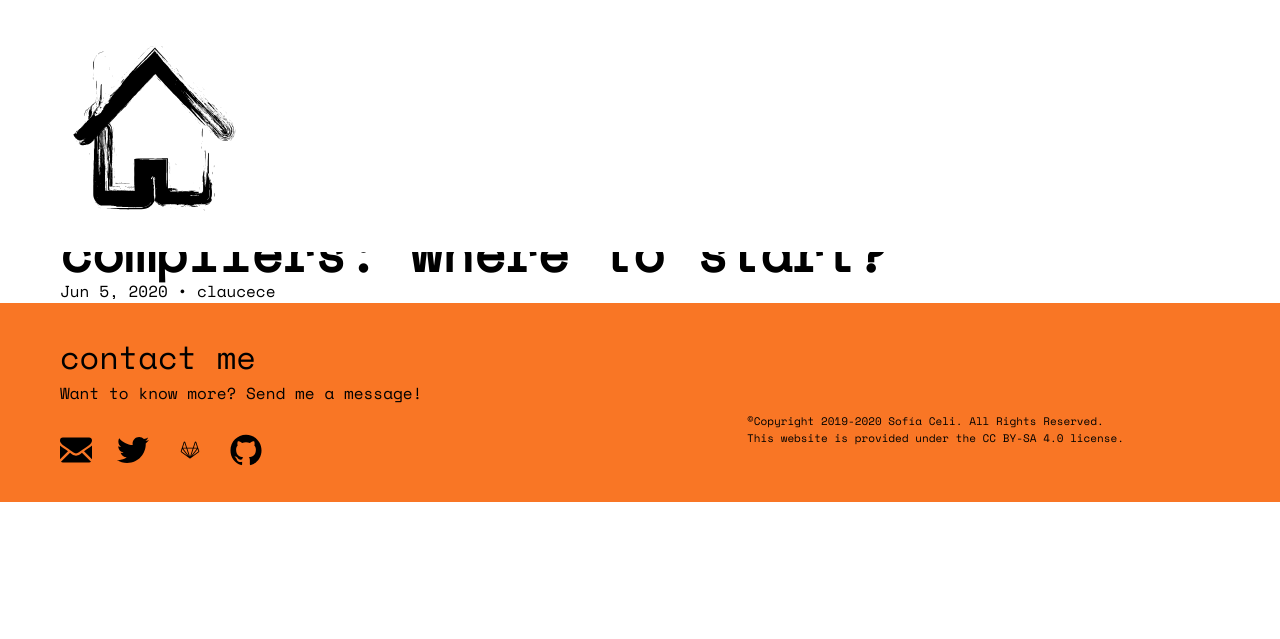
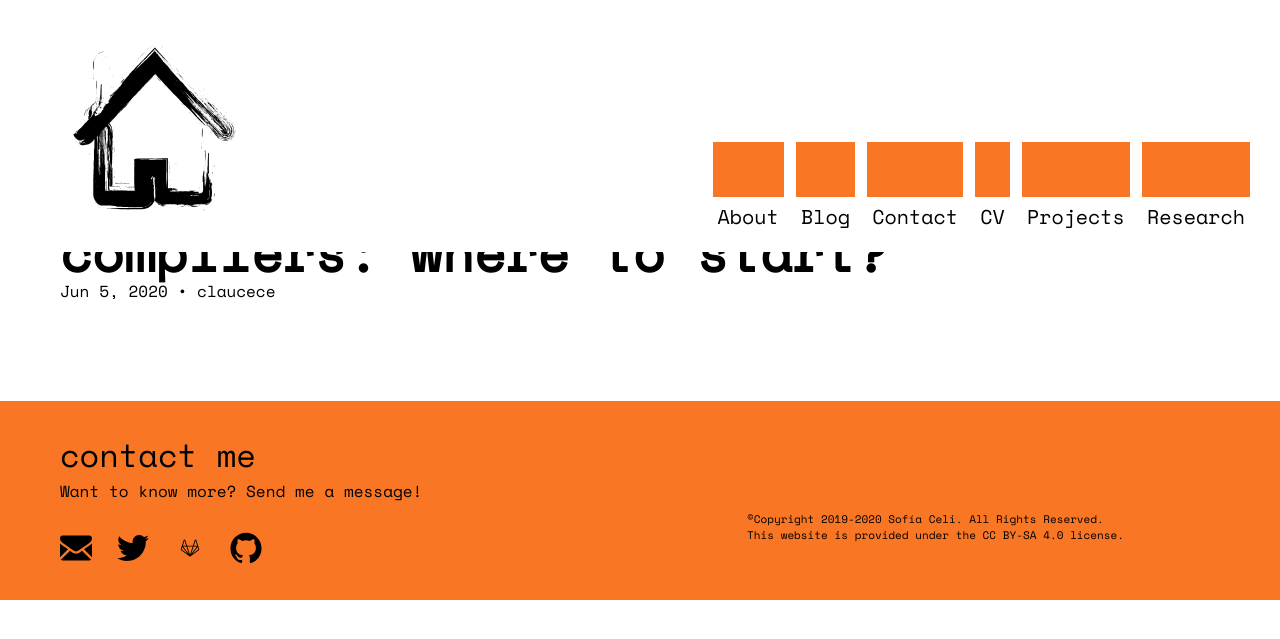
Before and after one commit to claucece/claucece.github.io, a Jekyll site: the page built from _posts/2020-06-05-programming-language-design-and-compilers.md, in a window 1280 px wide. Shown: the top 639 px of the page. Built offline with Jekyll 4.4.1, drawn with Linux system fonts in a browser that asks for light colours.

Commit message:
And more fixes to the layout

```diff
--- a/_includes/header.html
+++ b/_includes/header.html
@@ -13,6 +13,13 @@
             {% endif %}
           {% endfor %}
         {% endif %}
+        {% if page.layout == "post" %}
+          {% for page in site.pages %}
+            {% if page.tags == "menu" %}
+              <a class="menu-link" href="{{ page.url | prepend: site.baseurl }}" >{{ page.title }}</a>
+            {% endif %}
+          {% endfor %}
+        {% endif %}
       </div>
 
     </div>
--- a/_sass/_layout.scss
+++ b/_sass/_layout.scss
@@ -373,3 +373,11 @@
         width: 100%;
     }
 }
+
+/**
+ *  Posts
+ */
+
+.post-content {
+    margin-top: 8%;
+}
```
